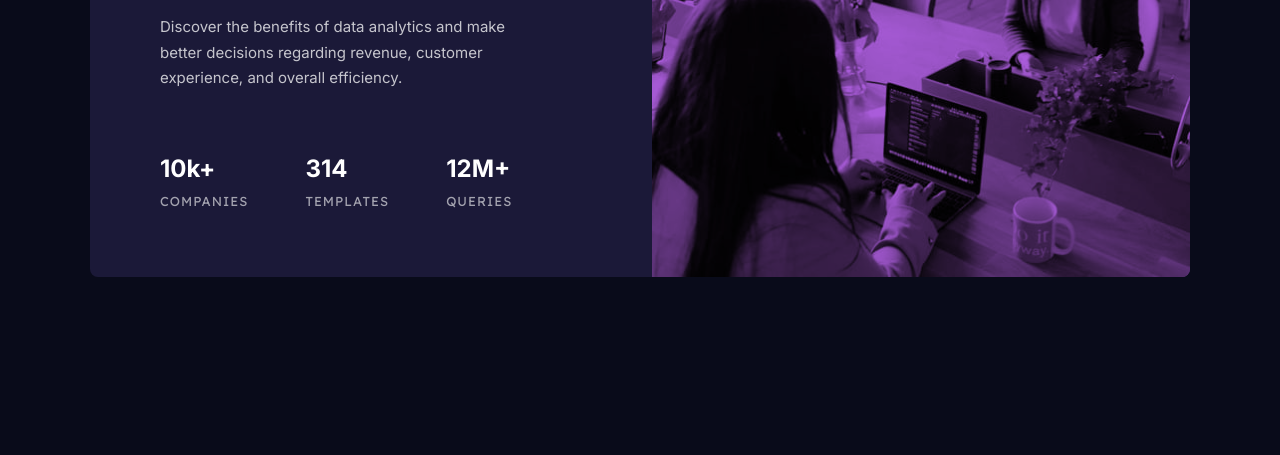
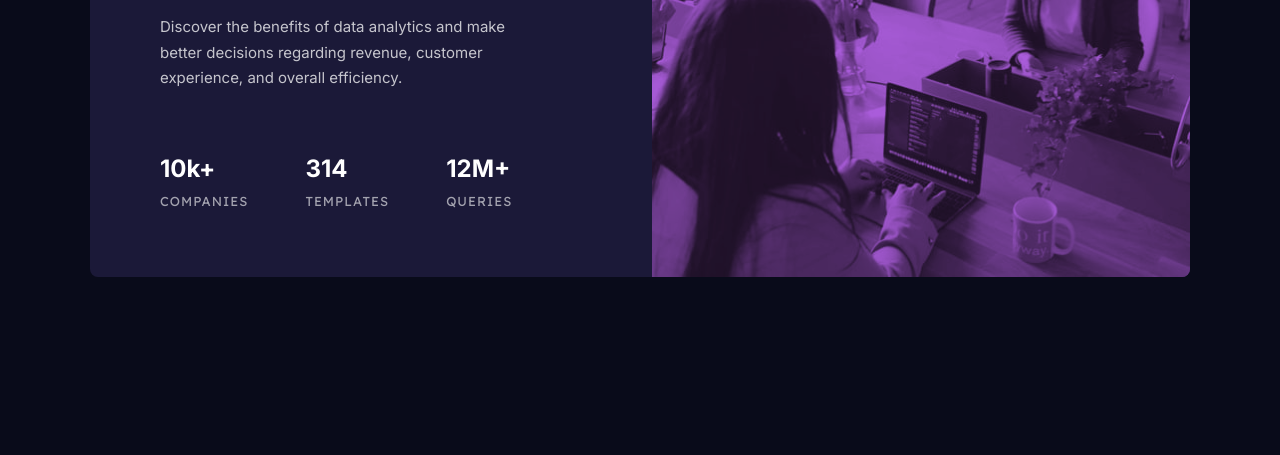
Before and after one commit to CGM-ThanHtike/Stats-preview-card-component, a plain HTML site: page index.html in a window 1280 px wide. Shown: the part 345-800 px from the top of the page. Drawn offline with Linux system fonts and the light colour scheme.

Commit message:
update readme and add opacity on image

```diff
--- a/style.css
+++ b/style.css
@@ -162,6 +162,7 @@ main {
 
 .card-container .card .card-img picture {
   mix-blend-mode: multiply;
+  opacity: 83%;
 }
 
 @media screen and (max-width:1100px){
```
Also changed, not shown: 1 other file.
